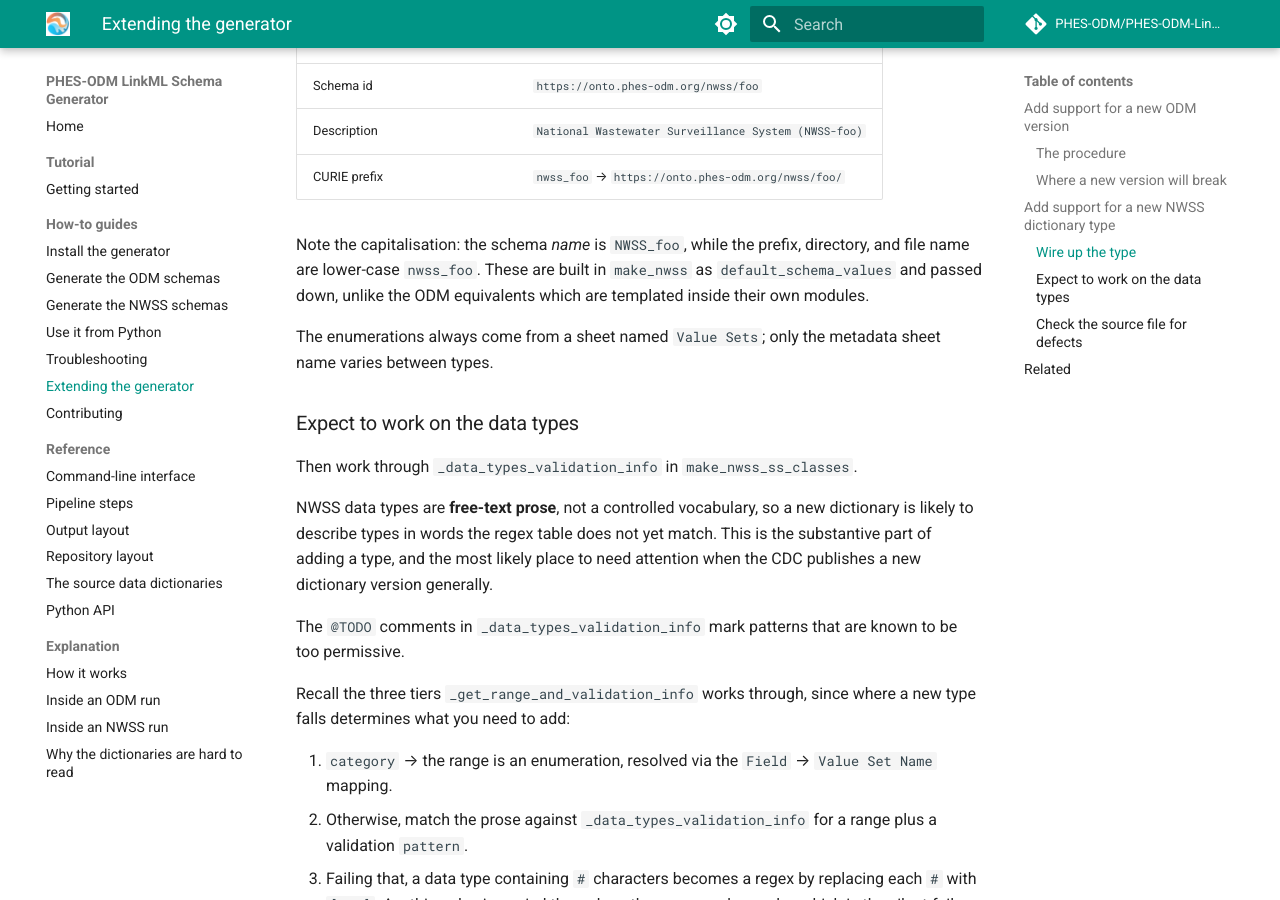
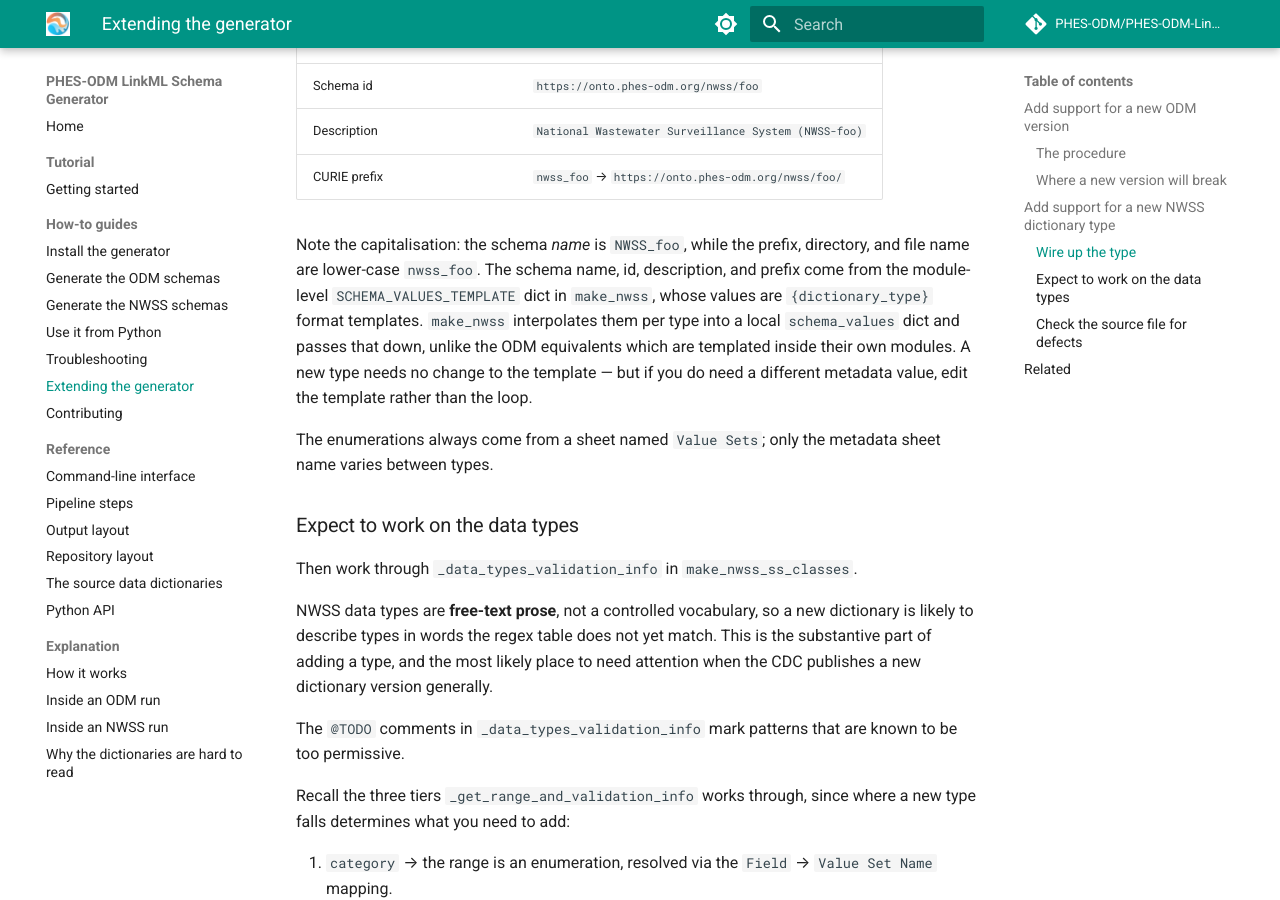
Before and after one commit to PHES-ODM/PHES-ODM-LinkMLGenerator, an MkDocs documentation site: the page built from docs/how-to/extending.md, in a window 1280 px wide and 900 px high, scrolled down 1756 px. Built offline with MkDocs 1.6.1 and Material for MkDocs 9.7.7, drawn with Linux system fonts in a browser that asks for light colours; comment, search, counter and statistics services are not loaded.

Commit message:
Move default_schema_values for the top-level NWSS LinkML-schema values (eg. schema: NWSS_reporting, description, default_prefix) to global SCHEMA_VALUES_TEMPLATE in make_nwss.py

```diff
--- a/docs/how-to/extending.md
+++ b/docs/how-to/extending.md
@@ -76,9 +76,14 @@ type name, so there is nothing else to configure:
 | CURIE prefix | `nwss_foo` → `https://onto.phes-odm.org/nwss/foo/` |
 
 Note the capitalisation: the schema *name* is `NWSS_foo`, while the prefix,
-directory, and file name are lower-case `nwss_foo`. These are built in
-`make_nwss` as `default_schema_values` and passed down, unlike the ODM
-equivalents which are templated inside their own modules.
+directory, and file name are lower-case `nwss_foo`. The schema name, id,
+description, and prefix come from the module-level
+`SCHEMA_VALUES_TEMPLATE` dict in `make_nwss`, whose values are
+`{dictionary_type}` format templates. `make_nwss` interpolates them per type
+into a local `schema_values` dict and passes that down, unlike the ODM
+equivalents which are templated inside their own modules. A new type needs no
+change to the template — but if you do need a different metadata value, edit
+the template rather than the loop.
 
 The enumerations always come from a sheet named `Value Sets`; only the metadata
 sheet name varies between types.
```
Also changed, not shown: docs/reference/api.md (+2 -1 lines), docs/reference/pipeline-steps.md (+6 -3 lines), docs/reference/repository-layout.md (+1 -1 lines), 1 other file.
